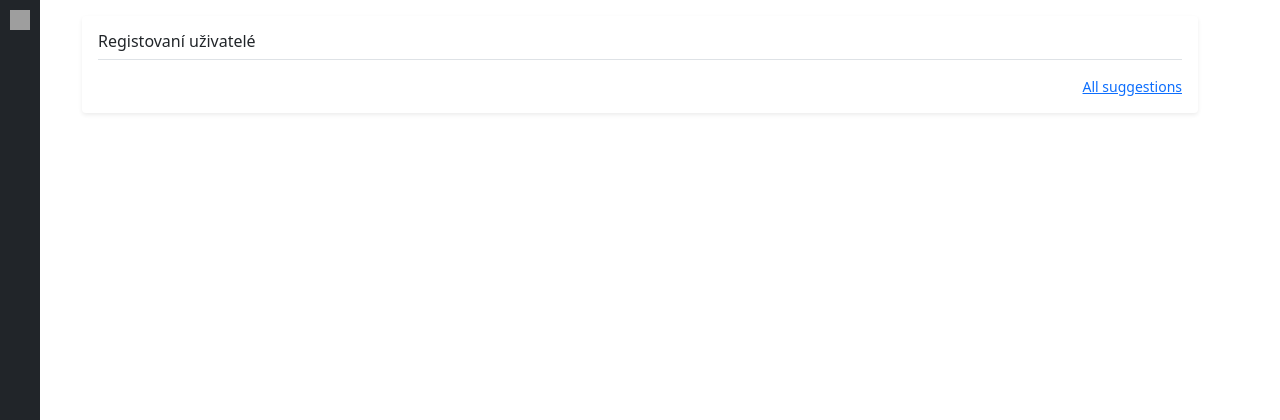
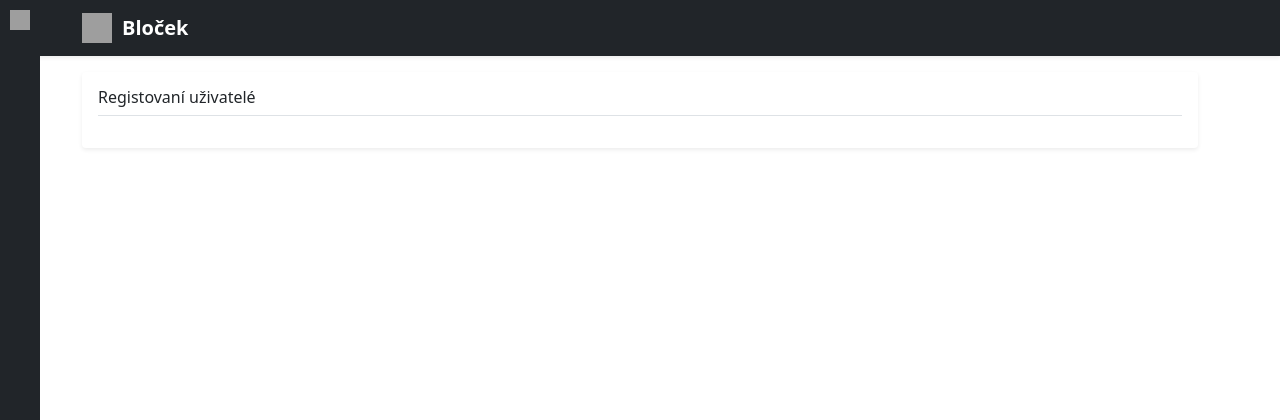
Before and after one commit to davidvancl/TWA_project, a Symfony app: template templates/Main/admin.blocek.html.twig in a window 1280 px wide. Shown: the top 420 px of the page. Run offline with Twig, Linux system fonts and the light colour scheme; the template is opened without the code that fills it, so the values that code supplies are empty; some libraries are stand-ins or nearby versions; grey boxes are pictures that could not be loaded.

Commit message:
admin pagination

```diff
--- a/public/js/admin.blocek.js
+++ b/public/js/admin.blocek.js
@@ -1,3 +1,9 @@
-function upgradeUserRole(href){
+function action(href){
     document.location.href = href
 }
+
+function confirmAction(href){
+    if (confirm('Opravdu chceš smazat uživatele?')) {
+        document.location.href = href
+    }
+}
--- a/templates/Main/admin.blocek.html.twig
+++ b/templates/Main/admin.blocek.html.twig
@@ -1,13 +1,29 @@
 {% extends "base.html.twig" %}
 
 {% block stylesheets %}
-{#    <link href="{{ asset('css/login.blocek.css') }}" rel="stylesheet">#}
     <link href="{{ asset('css/sideBar.blocek.css') }}" rel="stylesheet">
 {% endblock %}
 
 {% block body %}
     {% set vars = {'type': 'admin_app'} %}
     {% include 'Components/sidebar.blocek.html.twig' with vars %}
+
+    <header>
+        <div class="navbar navbar-dark bg-dark shadow-sm">
+            <div class="container">
+                <a href="{{ path('main_controller') }}" class="navbar-brand d-flex align-items-center">
+                    <img src="{{ asset('images/blocek_icon_white.png') }}" alt="" width="30" height="30" style="margin-right: 10px">
+                    <strong>Bloček</strong>
+                </a>
+                {% if app.user %}
+                    <a href="#" class="navbar-brand d-flex align-items-center">
+                        <strong>{{ app.user.name ~ ' ' ~ app.user.surname }}</strong>
+                    </a>
+                {% endif %}
+            </div>
+        </div>
+
+    </header>
     <main class="container">
         <div class="my-3 p-3 bg-body rounded shadow-sm">
             <h6 class="border-bottom pb-2 mb-0">Registovaní uživatelé</h6>
@@ -24,24 +40,27 @@
                             <div class="text-gray-dark"><strong>{{ user.name ~ ' ' ~ user.surname }}</strong><br><span class="d-block">{{ user.email }}</span></div>
                             <div>
                                 <div class="form-check">
-                                    <input class="form-check-input" type="radio" name="role_{{ user.id }}" id="role_user_{{ user.id }}" {% if "ROLE_USER" in user.roles %}checked{% endif %} onclick="upgradeUserRole('/role/{{ user.id }}/ROLE_USER')">
+                                    <input class="form-check-input" type="radio" name="role_{{ user.id }}" id="role_user_{{ user.id }}" {% if "ROLE_USER" in user.roles %}checked{% endif %} onclick="action('/role/{{ user.id }}/ROLE_USER')">
                                     <label class="form-check-label" for="role_user_{{ user.id }}">
                                         ROLE USER
                                     </label>
                                 </div>
                                 <div class="form-check">
-                                    <input class="form-check-input" type="radio" name="role_{{ user.id }}" id="role_admin_{{ user.id }}" {% if "ROLE_ADMIN" in user.roles %}checked{% endif %} onclick="upgradeUserRole('/role/{{ user.id }}/ROLE_ADMIN')">
+                                    <input class="form-check-input" type="radio" name="role_{{ user.id }}" id="role_admin_{{ user.id }}" {% if "ROLE_ADMIN" in user.roles %}checked{% endif %} onclick="action('/role/{{ user.id }}/ROLE_ADMIN')">
                                     <label class="form-check-label" for="role_admin_{{ user.id }}">
                                         ROLE_ADMIN
                                     </label>
                                 </div>
+                                <button type="button" class="btn btn-sm btn-danger" onclick="confirmAction('/user/delete/{{ user.id }}')">Smazat uživatele</button>
                             </div>
                         </div>
                     </div>
                 </div>
             {% endfor %}
             <small class="d-block text-end mt-3">
-                <a href="#">All suggestions</a>
+                {% for page in pages %}
+                    <a href="/admin/{{ page - 1 }}">{{ page }}</a>
+                {% endfor %}
             </small>
         </div>
     </main>
```
Also changed, not shown: src/Controller/Action/AdminController.php (+41 -4 lines).
